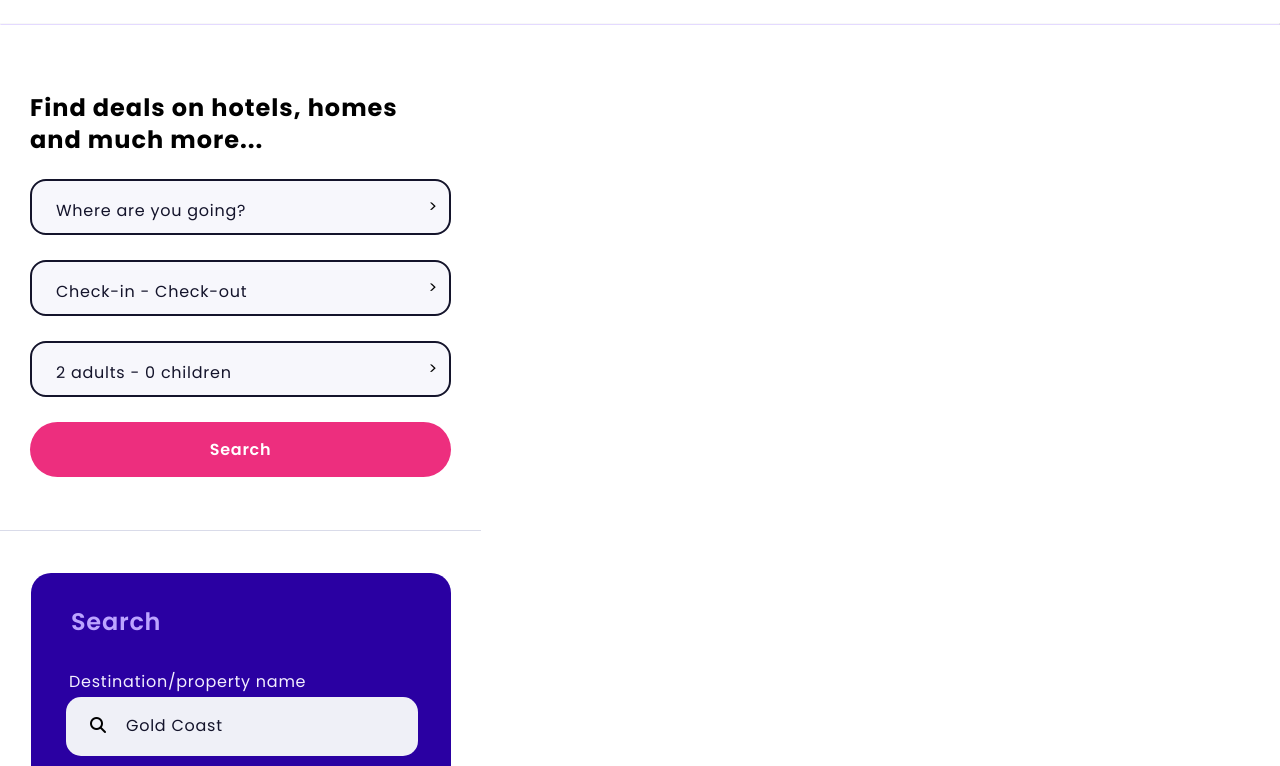
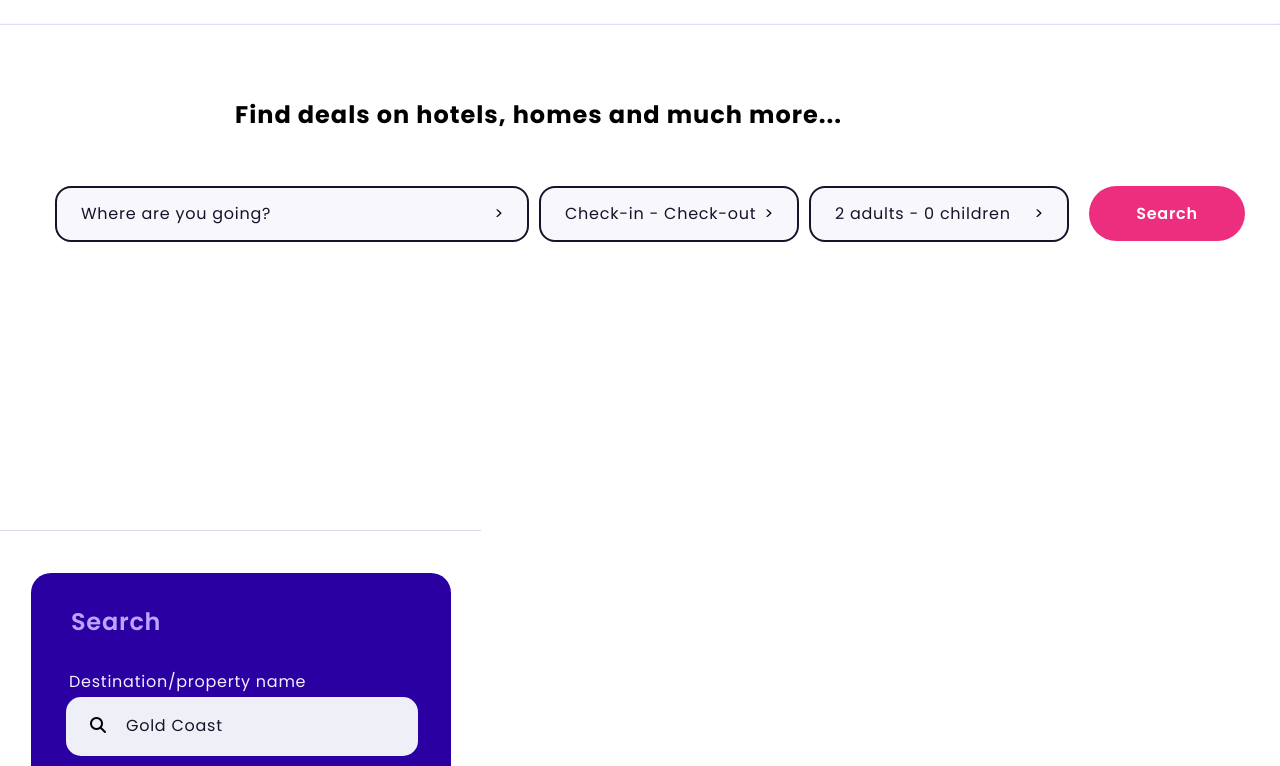
Before and after one commit to federicodesantiago/202210-W3-Quico-Ana, a website: page index.html in a window 1280 px wide. Shown: the part 100-866 px from the top of the page. Drawn offline with Linux system fonts and the light colour scheme.

Commit message:
Media whiteSearch unfinished

```diff
--- a/index.html
+++ b/index.html
@@ -36,28 +36,26 @@
             <hr class="header-line" />
         </header>
         <section class="whiteSearch">
+            <div class="flex-position">
                 <h2 class="whiteSearch-text">
                     Find deals on hotels, homes and much more...
                 </h2>
-            <div class="whiteSearch-box whiteSearch-box__top">
+            </div>
+            <div class="whiteSearch-display">
+                <div class="whiteSearch-box whiteSearch-box__first">
                     <p class="whiteSearch-box-text">Where are you going?</p>
-                <div class="position-relative">
-                    <p class=".whiteSearch-box-arrow">></p>
+                    <p class="whiteSearch-box-arrow">></p>
                 </div>
+                <div class="whiteSearch-box whiteSearch-box__small">
+                    <p class="whiteSearch-box-text">Check-in - Check-out</p>
+                    <p class="whiteSearch-box-arrow">></p>
                 </div>
-            <div class="whiteSearch-box whiteSearch-box__middle">
-                <p class="whiteSearch-box-text">Check-in - Check-out</p>
-                <div class="position-relative">
-                    <p class=".whiteSearch-box-arrow">></p>
-                </div>
-            </div>
-            <div class="whiteSearch-box whiteSearch-box__bottom">
+                <div class="whiteSearch-box whiteSearch-box__small">
                     <p class="whiteSearch-box-text">2 adults - 0 children</p>
-                <div class="position-relative">
-                    <p class=".whiteSearch-box-arrow">></p>
-                </div>
+                    <p class="whiteSearch-box-arrow">></p>
                 </div>
                 <button class="whiteSearch-searchButton">Search</button>
+            </div>
             <hr class="whiteSearch-line" />
         </section>
         <section class="blueSearch">
--- a/scss/style.scss
+++ b/scss/style.scss
@@ -20,6 +20,7 @@ header {
             margin-inline-start: 45px;
         }
         nav {
+            margin-inline-end: 67px;
             hr {
                 height: 4px;
                 width: 1.75em;
@@ -27,7 +28,6 @@ header {
                 background-color: variables.$primary-default-color;
                 border-width: 0px;
                 margin-block: 0px 3.5px;
-                margin-inline-start: 67px;
             }
         }
     }
@@ -59,11 +59,9 @@ header {
 START OF WHITE SEARCH SECTION*/
 
 .whiteSearch-text {
-    position: absolute;
     width: 421px;
     height: 87px;
-    left: 30px;
-    top: 192px;
+    margin-block-start: 77px;
     font-family: "Poppins";
     font-style: normal;
     font-weight: 700;
@@ -73,35 +71,33 @@ START OF WHITE SEARCH SECTION*/
     color: #000000;
 }
 
+.whiteSearch {
+    display: flex;
+    flex-direction: column;
+}
+
+.whiteSearch-display {
+    display: flex;
+    flex-direction: column;
+}
 .whiteSearch-box {
-    position: absolute;
+    display: flex;
+    flex-direction: row;
+    align-items: center;
+    justify-content: space-between;
     width: 421px;
     height: 56px;
-    left: 30px;
-    right: 30px;
-    bottom: -1.82%;
+    margin-block-end: 25px;
     background: #f7f7fc;
     border: 2px solid #14142b;
     border-radius: 16px;
 }
 
-.whiteSearch-box__top {
-    top: 279px;
-}
-.whiteSearch-box__middle {
-    top: 360px;
-}
-.whiteSearch-box__bottom {
-    top: 441px;
-}
 .whiteSearch-box-text {
-    margin-block-start: 0;
-    margin-block-end: 0;
-    position: absolute;
+    margin-inline-start: 24px;
+    display: inline;
     width: 200px;
     height: 28px;
-    left: 24px;
-    top: 16px;
     font-weight: 400;
     font-size: 16px;
     line-height: 28px;
@@ -109,18 +105,15 @@ START OF WHITE SEARCH SECTION*/
     color: #14142b;
 }
 
+.whiteSearch-box-arrow {
+    margin-inline-end: 24px;
+}
+
 .position-relative {
-    position: relative;
-    left: 396.5px;
-    top: 27%;
+    margin-block-end: 1124.54px;
 }
 
 .whiteSearch-searchButton {
-    position: absolute;
-    left: 30px;
-    right: 30px;
-    top: 522px;
-    bottom: 0%;
     width: 421px;
     height: 55px;
     border-radius: 40px;
@@ -145,6 +138,33 @@ START OF WHITE SEARCH SECTION*/
     border-right-width: 0px;
     border-left-width: 0px;
     border-bottom-width: 0px;
+}
+
+@media (min-width: 700px) {
+    .flex-position {
+        display: flex;
+        justify-content: space-between;
+    }
+    .whiteSearch-text {
+        width: 810px;
+    }
+    .whiteSearch-display {
+        flex-direction: row;
+        justify-content: space-between;
+    }
+
+    .whiteSearch-box__first {
+        width: 474px;
+        margin-inline-start: 20px;
+    }
+    .whiteSearch-box__small {
+        width: 260px;
+        margin-inline-start: 10px;
+    }
+    .whiteSearch-searchButton {
+        width: 156px;
+        margin-inline-start: 20px;
+    }
 }
 
 /*End of white search section.
```
Also changed, not shown: css/style.css, 1 other file. Lines whose indentation alone changed are shown as unchanged.
